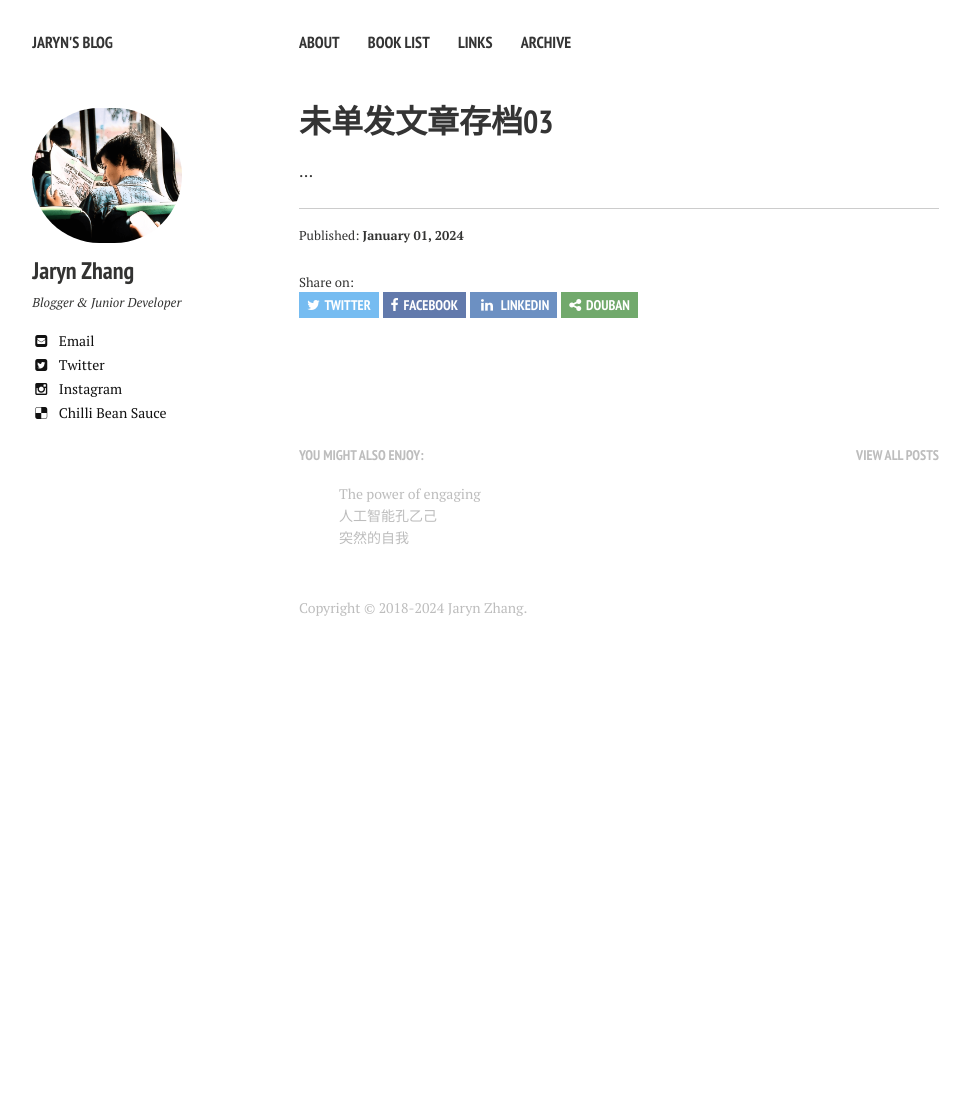
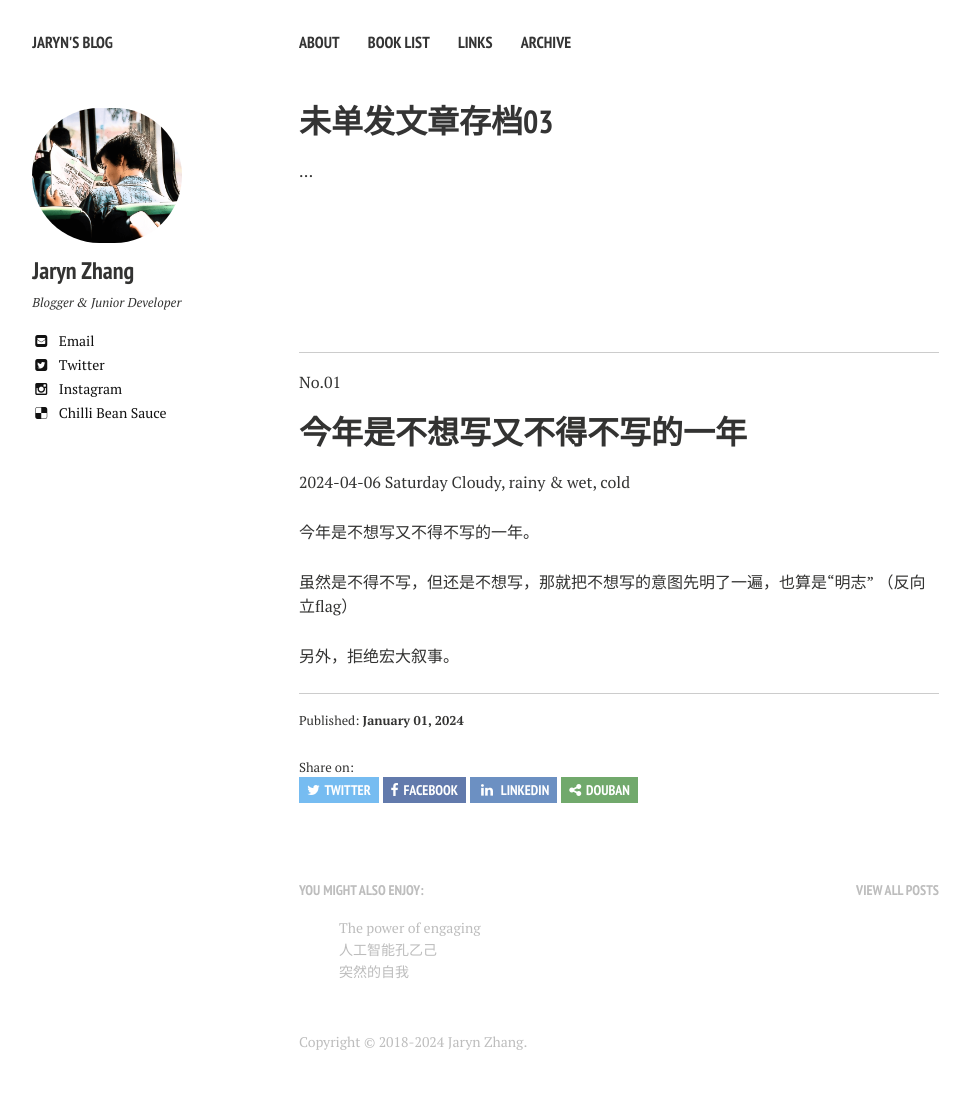
Before and after one commit to jarynzhang/jarynzhang.github.io, a Jekyll site: the page built from _posts/2024-01-01-未单发文章存档03.md, in a window 1280 px wide. Shown: the whole page, without its empty margins (21-991 px from the left). Built offline with Jekyll 4.4.1, drawn with Linux system fonts in a browser that asks for light colours; nearby versions of some CDN libraries; our own code applies the rules of GitHub Pages for plain Markdown files; before the commit the page ends 900 px from its top, so only the background shows below that.

Commit message:
20240406

```diff
--- a/_posts/2024-01-01-未单发文章存档03.md
+++ b/_posts/2024-01-01-未单发文章存档03.md
@@ -11,4 +11,36 @@ excerpt: 2024/01至2024/12写，未单读发出文章的合集。
 
 
 
+
+
 ...
+
+<br>
+
+<br>
+
+<br>
+
+
+
+---
+
+No.01
+
+# 今年是不想写又不得不写的一年
+
+
+
+2024-04-06 Saturday  Cloudy, rainy & wet, cold
+
+
+
+今年是不想写又不得不写的一年。
+
+
+
+虽然是不得不写，但还是不想写，那就把不想写的意图先明了一遍，也算是“明志” （反向立flag）
+
+
+
+另外，拒绝宏大叙事。
```
Also changed, not shown: 3 other files.
